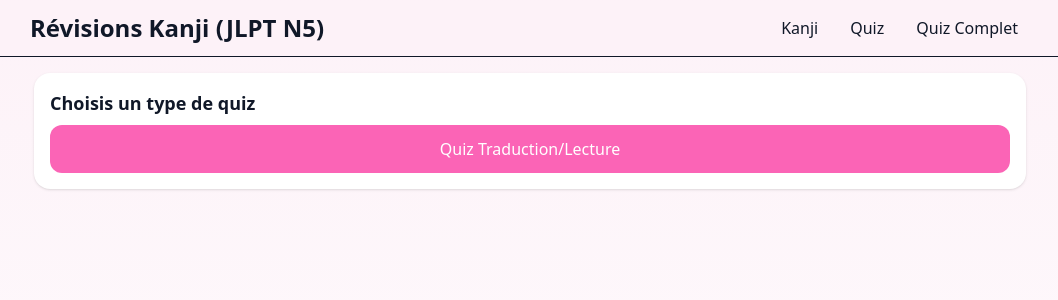
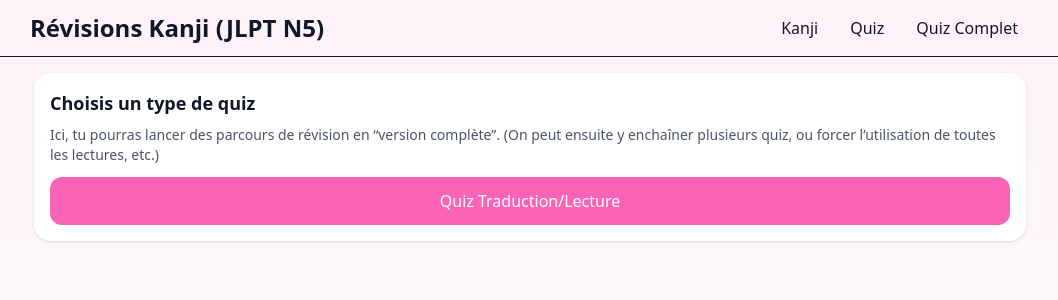
Before and after one commit to SunRayzer/Revision-Kanji, a React (Vite) app: page / in a window 1280 px wide. Both pictures are taken after a click on the button "Quiz Complet". Shown: the top 300 px of the page, without its empty margins (110-1168 px from the left). Built offline with nearby package versions, Linux system fonts and the light colour scheme.

Commit message:
Update App.tsx

```diff
--- a/src/App.tsx
+++ b/src/App.tsx
@@ -927,7 +927,7 @@ function QuizTradLecture({
             Commencer le {title}
           </button>
           <div className="text-sm text-gray-600">
-            Objectif : tape <b>toutes</b> les lectures de la liste <code>aSavoir</code> (en <b>kana</b> ou en <b>rōmaji</b>), puis Entrée.
+            Objectif : tape <b>les</b> lectures de la liste <code>"à savoir"</code> (en <b>kana</b> ou en <b>rōmaji</b>), puis Entrée.
           </div>
         </div>
       ) : !finished ? (
@@ -1793,7 +1793,7 @@ function QuizTradLectureComplete({
             Commencer le {title}
           </button>
           <div className="text-sm text-gray-600">
-            Objectif : tape <b>la</b> lecture "à savoir" (en <b>kana</b> ou en <b>rōmaji</b>) pour la traduction affichée, puis Entrée à chaque lecture.
+            Objectif : tape <b>toutes</b> les lectures (en <b>kana</b> ou en <b>rōmaji</b>) pour la traduction affichée, puis Entrée à chaque lecture.
           </div>
         </div>
       ) : !finished ? (
@@ -1914,12 +1914,22 @@ function QuizMenu({ setQuizMode }) {
 
 /** ================== Menu Quiz Complet ================== */
 
+
+
+
+
 function QuizCompletMenu({ setQuizAllMode }) {
   return (
+
+
+
     <div className="p-4 bg-white rounded-2xl shadow-sm space-y-3">
       <div className="text-lg font-semibold mb-2">Choisis un type de quiz</div>
+            <p className="text-sm text-gray-600">
+        Ici, tu pourras lancer des parcours de révision en “version complète”.
+        (On peut ensuite y enchaîner plusieurs quiz, ou forcer l’utilisation de toutes les lectures, etc.)
+      </p>
       <button onClick={()=>setQuizAllMode("tradLectureComplete")} className="w-full p-3 rounded-xl text-white bg-pink-400">Quiz Traduction/Lecture</button>
-
     </div>
   );
 }
```
